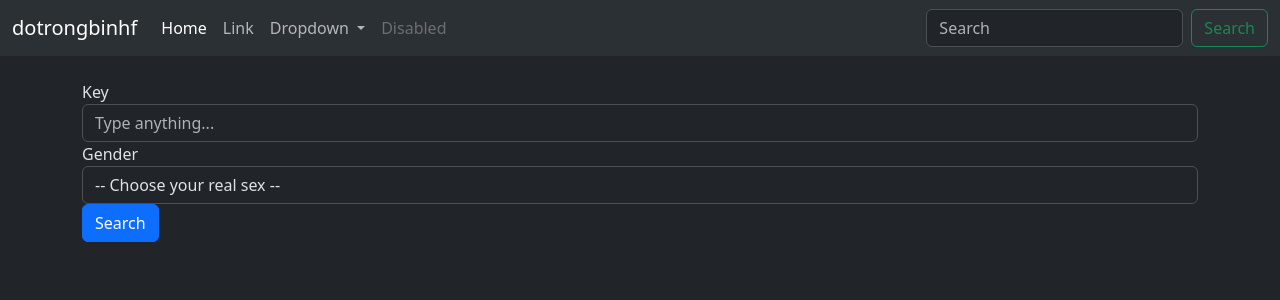
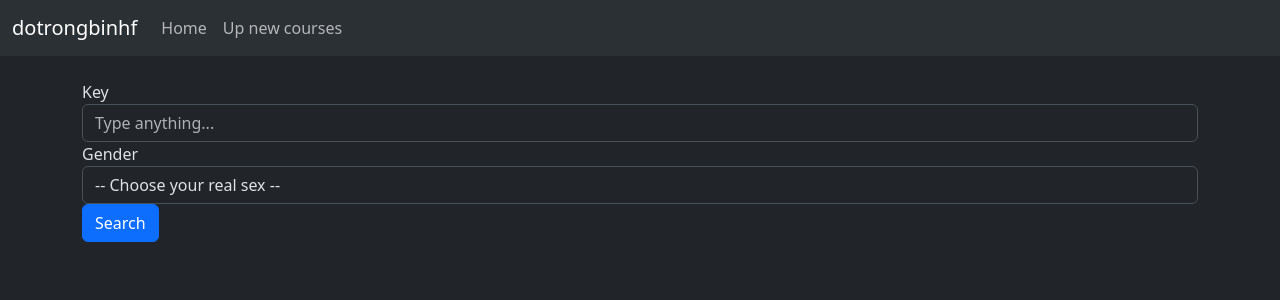
Before and after one commit to dotrongbinhf/NodeJS, a Node server app: template src/resources/views/search.handlebars in a window 1280 px wide. Shown: the top 300 px of the page. Run offline with Node 20, Linux system fonts and the light colour scheme; the template is opened without the code that fills it, so the values that code supplies are empty; some libraries are stand-ins or nearby versions.

Commit message:
19/10/2024

```diff
--- a/package.json
+++ b/package.json
@@ -21,7 +21,8 @@
   "dependencies": {
     "express": "^4.21.0",
     "express-handlebars": "^8.0.1",
-    "mongoose": "^8.7.0"
+    "mongoose": "^8.7.0",
+    "mongoose-slug-generator": "^1.0.4"
   },
   "devDependencies": {
     "morgan": "^1.10.0",
--- a/src/resources/views/partials/header.handlebars
+++ b/src/resources/views/partials/header.handlebars
@@ -1,36 +1,15 @@
 <nav class="navbar navbar-expand-lg bg-body-tertiary">
   <div class="container-fluid">
     <a class="navbar-brand" href="/">dotrongbinhf</a>
-    <button class="navbar-toggler" type="button" data-bs-toggle="collapse" data-bs-target="#navbarSupportedContent" aria-controls="navbarSupportedContent" aria-expanded="false" aria-label="Toggle navigation">
-      <span class="navbar-toggler-icon"></span>
-    </button>
     <div class="collapse navbar-collapse" id="navbarSupportedContent">
       <ul class="navbar-nav me-auto mb-2 mb-lg-0">
         <li class="nav-item">
-          <a class="nav-link active" aria-current="page" href="#">Home</a>
+          <a class="nav-link" aria-current="page" href="/">Home</a>
         </li>
         <li class="nav-item">
-          <a class="nav-link" href="#">Link</a>
-        </li>
-        <li class="nav-item dropdown">
-          <a class="nav-link dropdown-toggle" href="#" role="button" data-bs-toggle="dropdown" aria-expanded="false">
-            Dropdown
-          </a>
-          <ul class="dropdown-menu">
-            <li><a class="dropdown-item" href="#">Action</a></li>
-            <li><a class="dropdown-item" href="#">Another action</a></li>
-            <li><hr class="dropdown-divider"></li>
-            <li><a class="dropdown-item" href="#">Something else here</a></li>
-          </ul>
-        </li>
-        <li class="nav-item">
-          <a class="nav-link disabled" aria-disabled="true">Disabled</a>
+          <a class="nav-link" href="/courses/create">Up new courses</a>
         </li>
       </ul>
-      <form class="d-flex" role="search">
-        <input class="form-control me-2" type="search" placeholder="Search" aria-label="Search">
-        <button class="btn btn-outline-success" type="submit">Search</button>
-      </form>
     </div>
   </div>
 </nav>
--- a/src/routes/courses.js
+++ b/src/routes/courses.js
@@ -3,6 +3,9 @@ const router = express.Router();
 
 const courseController = require('../app/controllers/CourseController');
 
+router.get('/create', courseController.create);
+router.post('/store', courseController.store);
+
 router.get('/:slug', courseController.show);
 
 module.exports = router;
```
Also changed, not shown: src/app/controllers/CourseController.js (+17 -0 lines), src/app/models/Course.js (+9 -4 lines), src/resources/views/courses/create.handlebars (added, +27 -0 lines), 1 other file.
